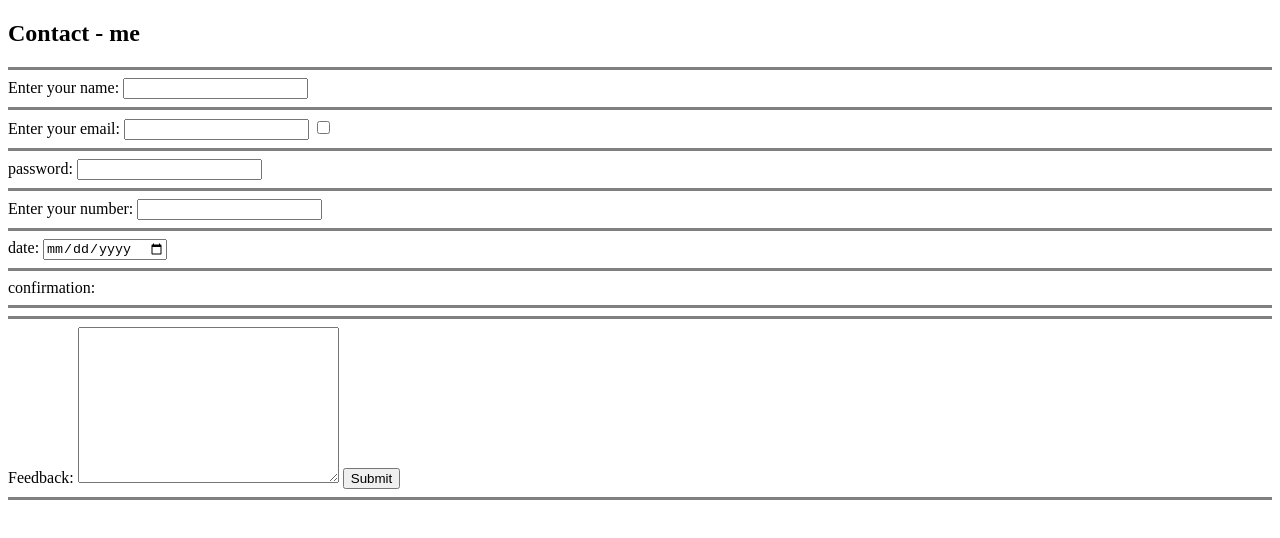
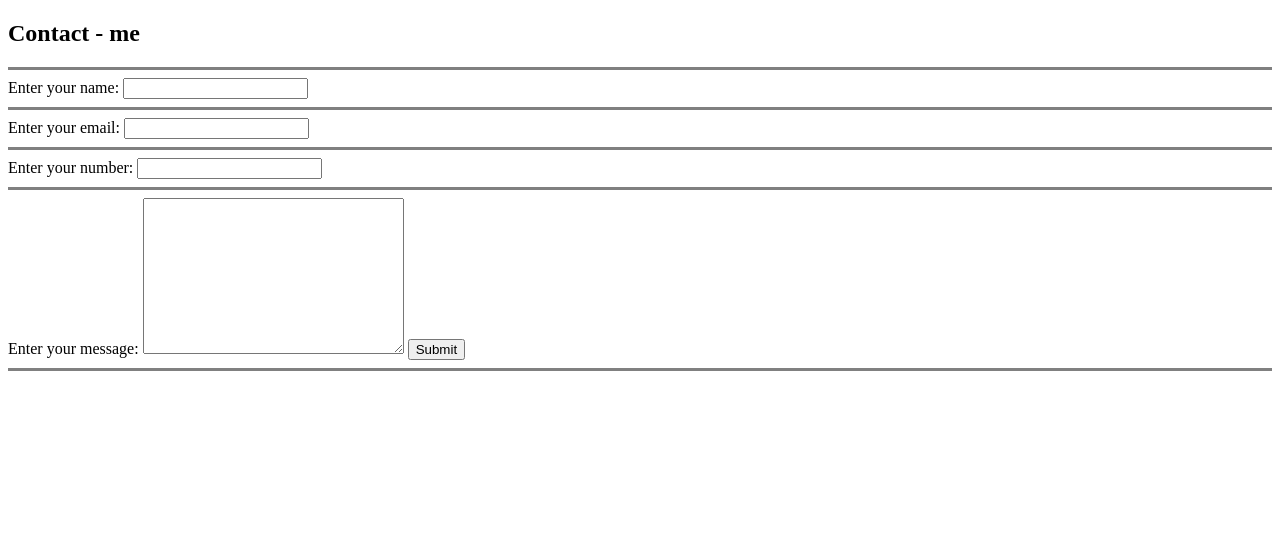
Before and after one commit to codewithnadeem14502/Journey_Begins, a plain HTML site: page contact_me.html in a window 1280 px wide. Drawn offline with Linux system fonts and the light colour scheme.

Commit message:
fixing minor problems

```diff
--- a/contact_me.html
+++ b/contact_me.html
@@ -9,33 +9,38 @@
 <body>
     <h2>Contact - me </h2>
     <hr size="3"noshade>
-    <form action=https://mail.google.com/mail/?view=cm&fs=1&to=codewithnadeem@gamil.com method="post" enctype="text/plain" >
+    <form action=https://mail.google.com/mail/?view=cm&fs=1&to=codewithnadeem@gmail.com method="post" enctype="text/plain" >
         <label>Enter your name: </label>
-        <input type="text" name="Enter your name:" value="" >
+        <input type="text" name="yourname" value>
        <br>
        <hr size="3"noshade>
         <label >Enter your email: </label>
-    <input type="email" name="Enter your email:" value="" >
+    <input type="email" name="youremail" value >
 
-        <input type="checkbox" name="" value="">
-        <br>
-        <hr size="3"noshade>
-        <label >password:</label>
-        <input type="password" name="your password" >
-        <br>
-        <hr size="3"noshade>
-        <label>Enter your number:</label>
-       <input type="text" name=">Enter your number:" value="">
-       <br>
-       <hr size="3"noshade>
-        <label >date:</label>
-
+    <hr size="3"noshade>
+    <label>Enter your number:</label>
+    <input type="text" name=">Enter your number:" value>
+    <br>
+    <hr size="3"noshade>
+    <label >Enter your message:</label>
+    <textarea name="yourmsg"  cols="30" rows="10"></textarea>
+    <input type="submit" name>
+    <hr size="3"noshade>
+    <!-- <input type="checkbox" name="" value="">
+    <br> -->
+    <!-- <hr size="3"noshade> -->
+    <!-- <label >password:</label>
+    <input type="password" name="your password" >
+    <br> -->
+    <!-- <hr size="3"noshade>
+        <label >date:</label> -->
+        <!--
            <input type="date" name="date" value="">
            <br>
            <hr size="3"noshade>
            <label for="confirmation">confirmation:</label>
            <br>
-           <hr size="3"noshade>
+           <hr size="3"noshade> -->
 
           <!-- <fieldset>
             <legend>Do you agree my terms and condition</legend>
@@ -44,12 +49,7 @@
         <!-- <label for="date">Timing</label>
         <input type="time" name="date" id="">
         <br> -->
-        <hr size="3"noshade>
-        <label for="text">Feedback:</label>
-        <textarea name="yourmsg" id="" cols="30" rows="10"></textarea>
         <!-- <button  >Save</button> -->
-        <input type="submit" name="">
-        <hr size="3"noshade>
 
 
     </form>
```
